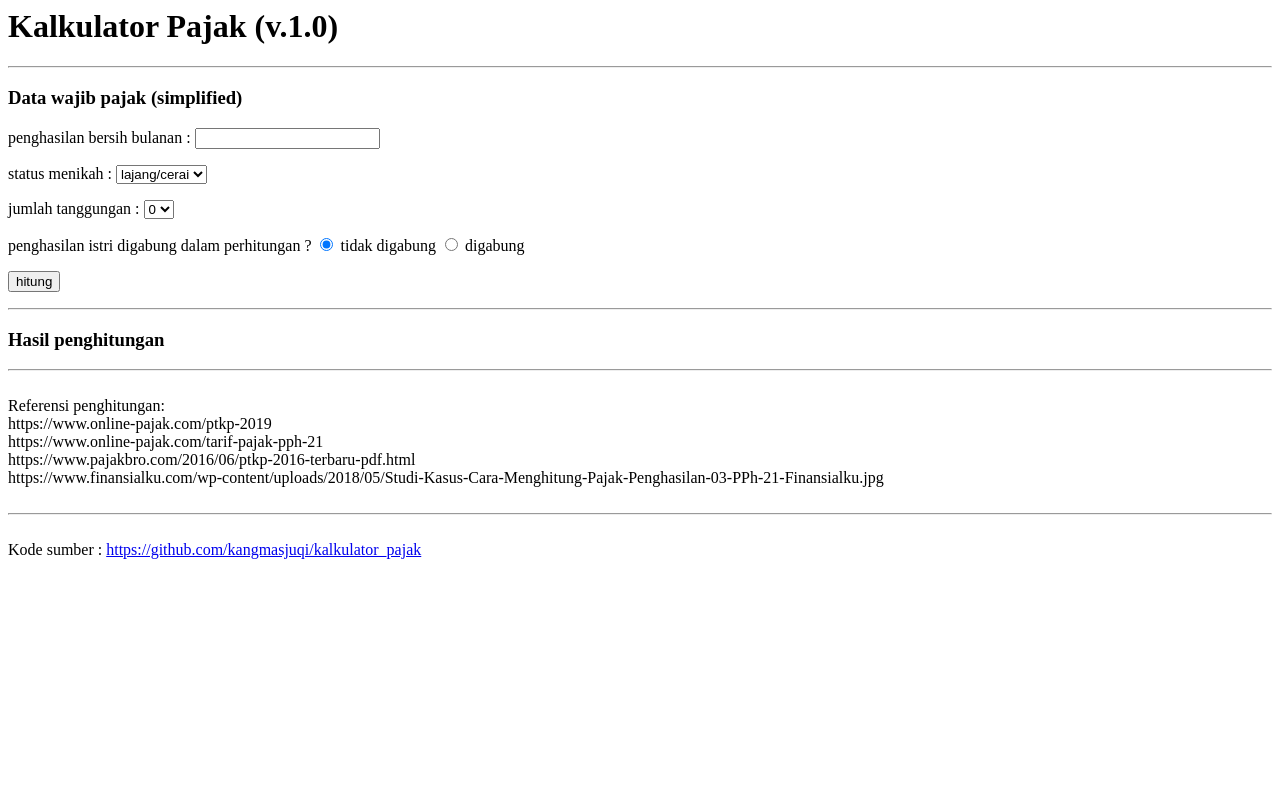
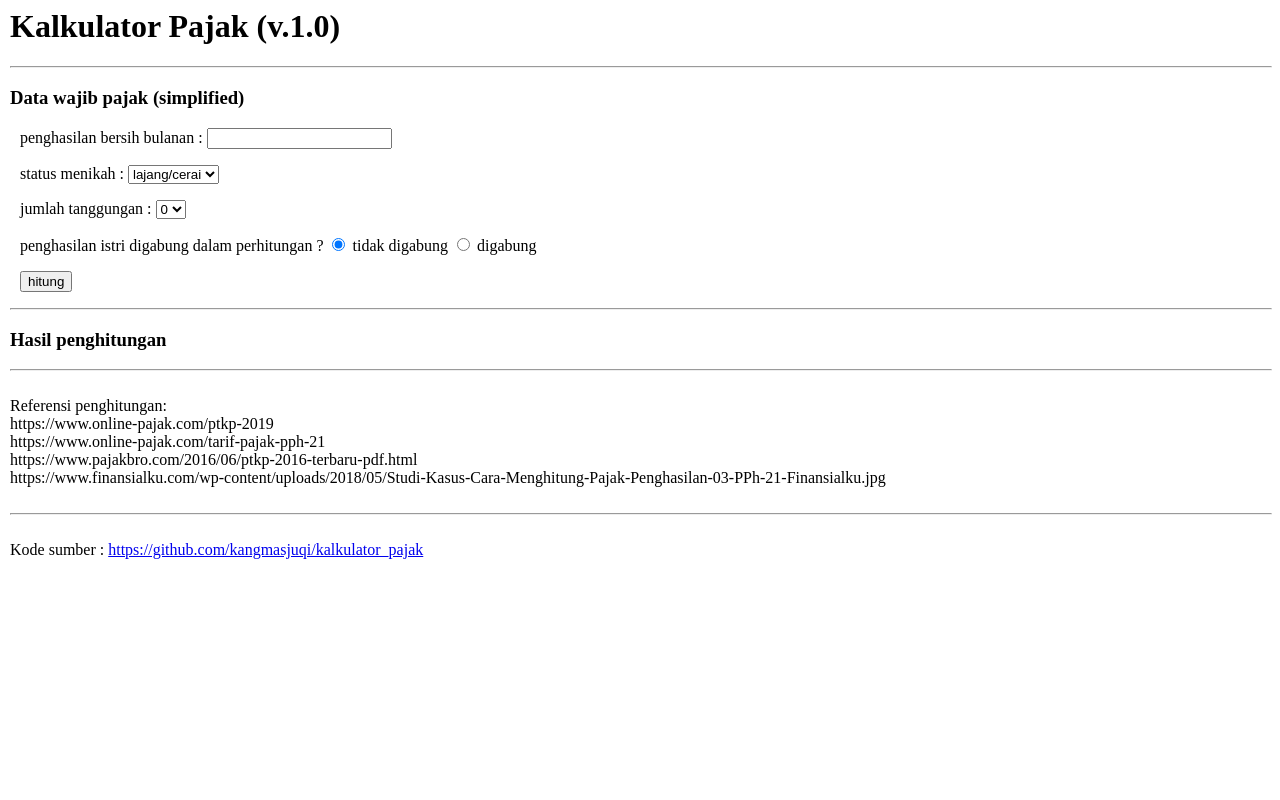
Before and after one commit to kangmasjuqi/kalkulator_pajak, a PHP site: page / in a window 1280 px wide. Run offline with PHP 8.4, Linux system fonts and the light colour scheme.

Commit message:
Update index.php

```diff
--- a/index.php
+++ b/index.php
@@ -48,6 +48,12 @@
 			padding:3px;
 			font-family:comic sans ms;
 			background-color:#fdfc76;
+		}
+		body {
+			margin-left:10px;
+		}
+		p {
+			margin-left:10px;
 		}
 	</style>
 </head>
```
